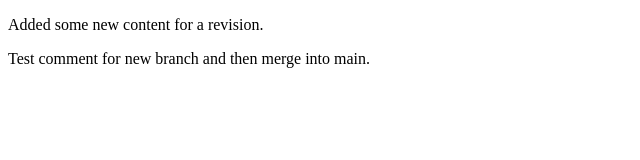
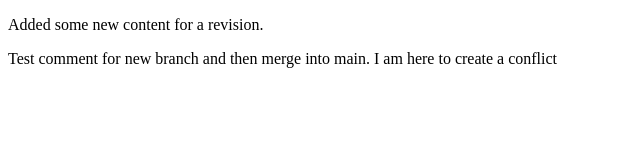
Before and after one commit to nfenton14/alpinegitrep, a plain HTML site: page index.html in a window 1280 px wide. Shown: the whole page, without its empty margins (0-640 px from the left). Drawn offline with Linux system fonts and the light colour scheme.

Commit message:
Davids change

```diff
--- a/index.html
+++ b/index.html
@@ -5,6 +5,6 @@
 	</head>
 	<body>
 		<p>Added some new content for a revision.</p>
-		<p>Test comment for new branch and then merge into main.</p>
+		<p>Test comment for new branch and then merge into main. I am here to create a conflict</p>
 	</body>
 </html>
```
